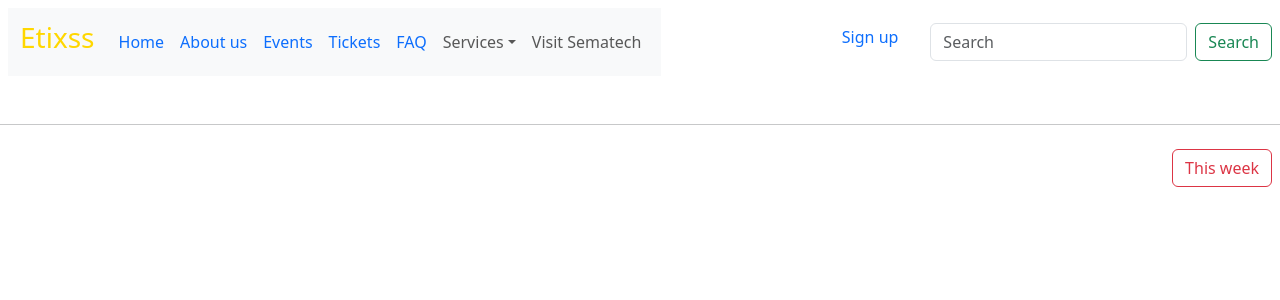
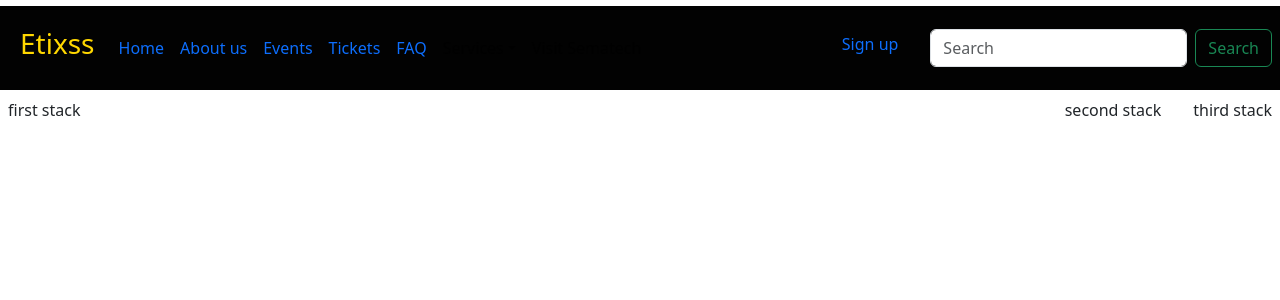
Before and after one commit to dengmart/E-Tixss, a React (Vite) app in the folder 6.1.1/: page / in a window 1280 px wide. Shown: the top 300 px of the page. Built offline with nearby package versions, Linux system fonts and the light colour scheme.

Commit message:
dashboard
updated the dashboard

```diff
--- a/6.1.1/src/components/Dash.jsx
+++ b/6.1.1/src/components/Dash.jsx
@@ -3,6 +3,7 @@ import Button from "react-bootstrap/Button";
 import Offcanvas from "react-bootstrap/Offcanvas";
 import Navbar from "react-bootstrap/Navbar";
 import Form from "react-bootstrap/Form";
+import { Link } from "react-router-dom";
 import InputGroup from "react-bootstrap/InputGroup";
 import Row from "react-bootstrap/Row";
 import Col from "react-bootstrap/Col";
@@ -14,37 +15,14 @@ import Stack from "react-bootstrap/Stack";
 import Table from "react-bootstrap/Table";
 import "./instyle.css";
 
-function Dash() {
-  const [show, setShow] = useState(false);
+export default function Dash() {
+  return (
+    <Stack direction="horizontal" gap={3}>
+      <div className="p-2">first stack</div>
 
-  const handleClose = () => setShow(false);
-  const handleShow = () => setShow(true);
-  return (
-    <div>
-      <br />
-      <hr />
-      <Stack direction="horizontal" gap={3}>
-        <div className="p-2"></div>
-        <div className="p-2 ms-auto"></div>
-        <div className="p-2">
-          <Button variant="outline-danger" onClick={handleShow}>
-            This week
-          </Button>
-          <Offcanvas show={show} onHide={handleClose}>
-            <Offcanvas.Header closeButton>
-              <Offcanvas.Title>
-                <h4>Soon</h4>
-              </Offcanvas.Title>
-            </Offcanvas.Header>
-            <Offcanvas.Body>
-              Some text as placeholder. In real life you can have the elements
-              you have chosen. Like, text, images, lists, etc.
-            </Offcanvas.Body>
-          </Offcanvas>
-        </div>
-      </Stack>
-    </div>
+      <div className="p-2 ms-auto">second stack</div>
+
+      <div className="p-2">third stack</div>
+    </Stack>
   );
 }
-
-export default Dash;
--- a/6.1.1/src/components/Naf.jsx
+++ b/6.1.1/src/components/Naf.jsx
@@ -17,11 +17,10 @@ import "./instyle.css";
 
 function Naf() {
   return (
-    <div>
+    <div className="naf">
       <Stack direction="horizontal" gap={3}>
         <div className="p-2">
-          {" "}
-          <Navbar expand="lg" className="bg-body-tertiary">
+          <Navbar expand="lg">
             <Container fluid>
               <Navbar.Brand href="#">
                 <h3>Etixss</h3>
@@ -37,19 +36,15 @@ function Naf() {
                     <Link to="/Dash">Home</Link>
                   </Nav.Link>
                   <Nav.Link>
-                    {" "}
                     <Link to="Aboutus">About us</Link>
                   </Nav.Link>
                   <Nav.Link>
-                    {" "}
                     <Link to="Events">Events</Link>
                   </Nav.Link>
                   <Nav.Link>
-                    {" "}
                     <Link to="/Tickets">Tickets</Link>
                   </Nav.Link>
                   <Nav.Link>
-                    {" "}
                     <Link to="/FAQ">FAQ</Link>
                   </Nav.Link>
                   <NavDropdown title="Services" id="navbarScrollingDropdown">
@@ -71,7 +66,6 @@ function Naf() {
 
         <div className="p-2 ms-auto">
           <Link to="Register">
-            {" "}
             <h6>Sign up</h6>
           </Link>
         </div>
--- a/6.1.1/src/components/Newticket.jsx
+++ b/6.1.1/src/components/Newticket.jsx
@@ -9,3 +9,5 @@ import InputGroup from "react-bootstrap/InputGroup";
 import Nav from "react-bootstrap/Nav";
 import NavDropdown from "react-bootstrap/NavDropdown";
 import Stack from "react-bootstrap/Stack";
+
+function Newticket(params) {}
--- a/6.1.1/src/components/instyle.css
+++ b/6.1.1/src/components/instyle.css
@@ -11,8 +11,14 @@
   .kard {
     margin-left: 10%;
     margin-top: 7%;
-    background: rgb(113, 129, 135);
+    background: rgb(0, 0, 0);
   }
+}
+
+@media only screen and (min-width: 600px) {
+  .naf {
+    background: rgb(2, 2, 2);
+    margin-top: 0.5%;
 }
 
 @media only screen and (min-width: 320px) {
```
